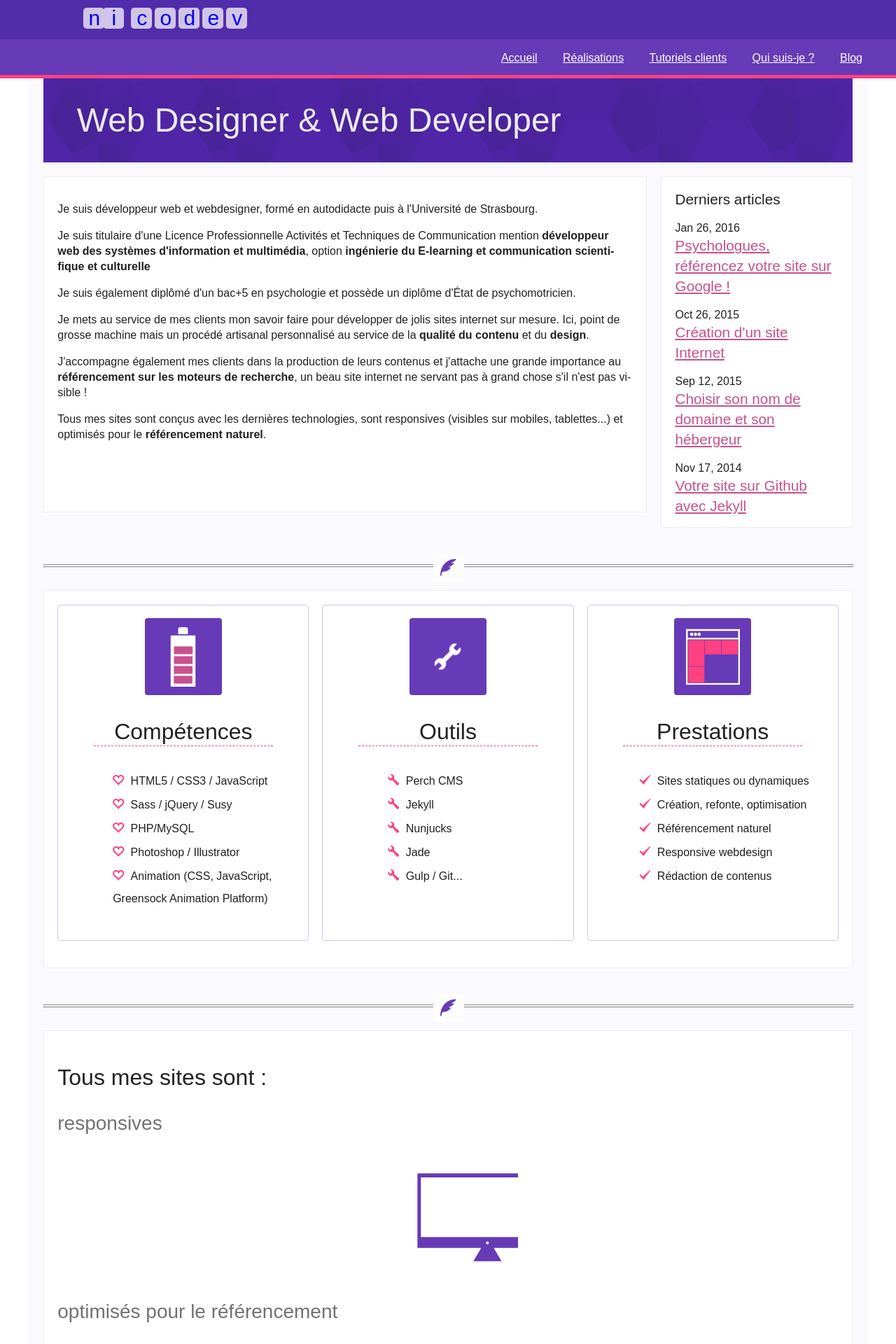
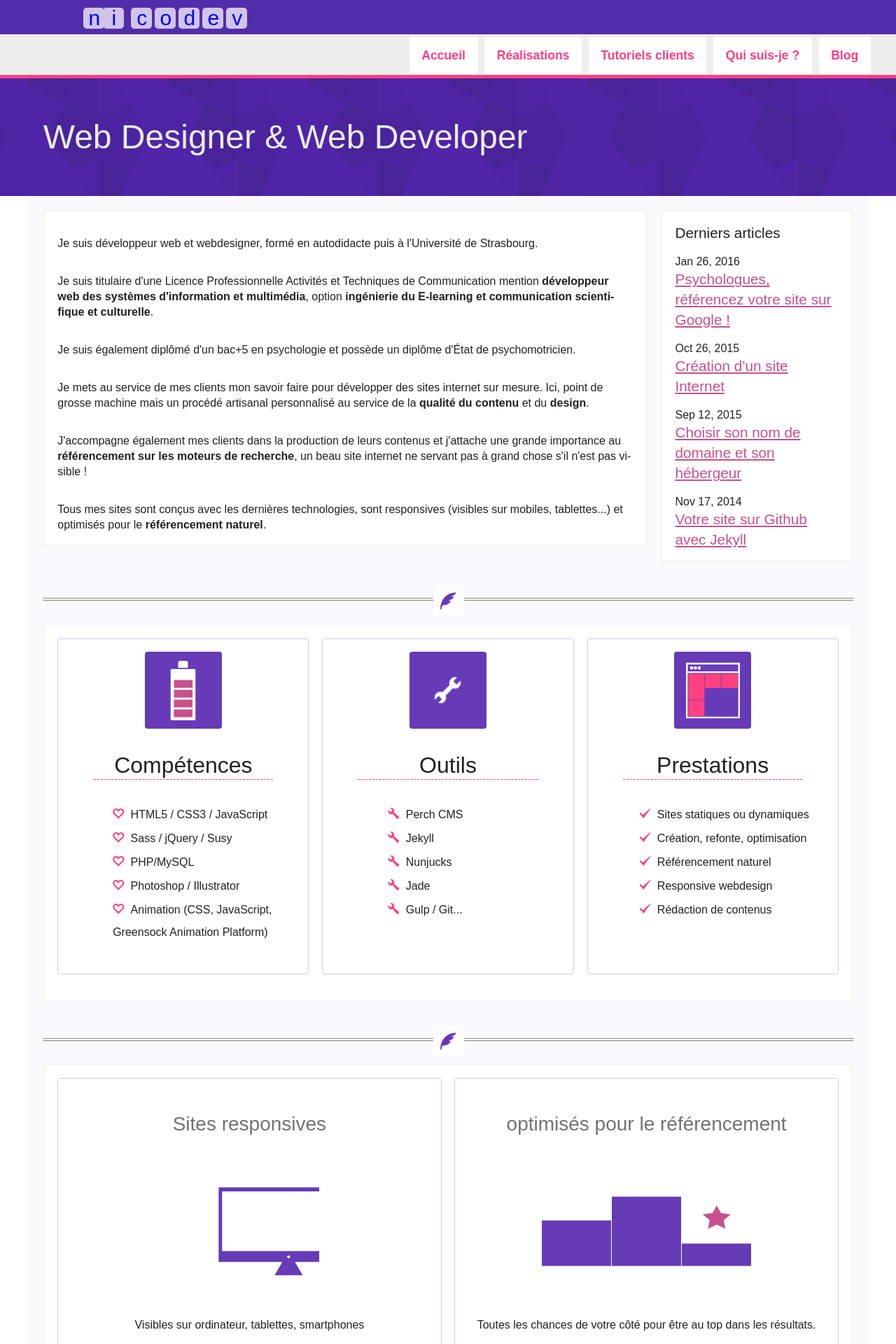
Before and after one commit to nicodev3/nicodev3.github.io, a Jekyll site: the page built from index.html, in a window 1280 px wide. Shown: the top 1920 px of the page at 70% size. Built offline with Jekyll 4.4.1, drawn with Linux system fonts in a browser that asks for light colours; nearby versions of some CDN libraries; some of the changed text lies outside the part shown.

Commit message:
change menu

```diff
--- a/_includes/footer.html
+++ b/_includes/footer.html
@@ -1,18 +1,16 @@
 <footer class="site-footer" role="contentinfo">
 	<div class="footer-container">
 		<ul class="contact-list">
-			<li>{{ site.title }}</li>
-			<li><a href="mailto:{{ site.email }}">{{ site.email }}</a></li>
+			<li>
+				<svg class="icon icon-mail"><use xlink:href="#icon-mail"></use></svg>
+				<a href="mailto:{{ site.email }}">{{ site.email }}</a>
+			</li>
 		</ul>
 		<ul class="social-media-list">
 			{% if site.github_username %}
 			<li>
 				<a href="https://github.com/{{ site.github_username }}">
-					<span class="icon  icon--github">
-						<svg viewBox="0 0 16 16">
-							<path fill="#fff" d="M7.999,0.431c-4.285,0-7.76,3.474-7.76,7.761 c0,3.428,2.223,6.337,5.307,7.363c0.388,0.071,0.53-0.168,0.53-0.374c0-0.184-0.007-0.672-0.01-1.32 c-2.159,0.469-2.614-1.04-2.614-1.04c-0.353-0.896-0.862-1.135-0.862-1.135c-0.705-0.481,0.053-0.472,0.053-0.472 c0.779,0.055,1.189,0.8,1.189,0.8c0.692,1.186,1.816,0.843,2.258,0.645c0.071-0.502,0.271-0.843,0.493-1.037 C4.86,11.425,3.049,10.76,3.049,7.786c0-0.847,0.302-1.54,0.799-2.082C3.768,5.507,3.501,4.718,3.924,3.65 c0,0,0.652-0.209,2.134,0.796C6.677,4.273,7.34,4.187,8,4.184c0.659,0.003,1.323,0.089,1.943,0.261 c1.482-1.004,2.132-0.796,2.132-0.796c0.423,1.068,0.157,1.857,0.077,2.054c0.497,0.542,0.798,1.235,0.798,2.082 c0,2.981-1.814,3.637-3.543,3.829c0.279,0.24,0.527,0.713,0.527,1.437c0,1.037-0.01,1.874-0.01,2.129 c0,0.208,0.14,0.449,0.534,0.373c3.081-1.028,5.302-3.935,5.302-7.362C15.76,3.906,12.285,0.431,7.999,0.431z"/>
-						</svg>
-					</span>
+					<svg class="icon icon-github"><use xlink:href="#icon-github"></use></svg>
 					<span class="username">{{ site.github_username }}</span>
 				</a>
 			</li>
@@ -20,13 +18,7 @@
 			{% if site.twitter_username %}
 			<li>
 				<a href="https://twitter.com/{{ site.twitter_username }}">
-					<span class="icon  icon--twitter">
-						<svg viewBox="0 0 16 16">
-							<path fill="#fff" d="M15.969,3.058c-0.586,0.26-1.217,0.436-1.878,0.515c0.675-0.405,1.194-1.045,1.438-1.809
-                    c-0.632,0.375-1.332,0.647-2.076,0.793c-0.596-0.636-1.446-1.033-2.387-1.033c-1.806,0-3.27,1.464-3.27,3.27 c0,0.256,0.029,0.506,0.085,0.745C5.163,5.404,2.753,4.102,1.14,2.124C0.859,2.607,0.698,3.168,0.698,3.767 c0,1.134,0.577,2.135,1.455,2.722C1.616,6.472,1.112,6.325,0.671,6.08c0,0.014,0,0.027,0,0.041c0,1.584,1.127,2.906,2.623,3.206 C3.02,9.402,2.731,9.442,2.433,9.442c-0.211,0-0.416-0.021-0.615-0.059c0.416,1.299,1.624,2.245,3.055,2.271 c-1.119,0.877-2.529,1.4-4.061,1.4c-0.264,0-0.524-0.015-0.78-0.046c1.447,0.928,3.166,1.469,5.013,1.469 c6.015,0,9.304-4.983,9.304-9.304c0-0.142-0.003-0.283-0.009-0.423C14.976,4.29,15.531,3.714,15.969,3.058z"/>
-						</svg>
-					</span>
-
+					<svg class="icon icon-github"><use xlink:href="#icon-twitter"></use></svg>
 					<span class="username">{{ site.twitter_username }}</span>
 				</a>
 			</li>
--- a/_includes/head.html
+++ b/_includes/head.html
@@ -26,7 +26,19 @@
     <defs>
         <symbol id="icon-search" viewBox="0 0 16 16">
             <title>search</title>
-            <path class="path1" d="M16 13.5l-4.695-4.695c0.444-0.837 0.695-1.792 0.695-2.805 0-3.314-2.686-6-6-6s-6 2.686-6 6 2.686 6 6 6c1.013 0 1.968-0.252 2.805-0.695l4.695 4.695 2.5-2.5zM2 6c0-2.209 1.791-4 4-4s4 1.791 4 4-1.791 4-4 4-4-1.791-4-4z"></path>
+            <path d="M16 13.5l-4.695-4.695c0.444-0.837 0.695-1.792 0.695-2.805 0-3.314-2.686-6-6-6s-6 2.686-6 6 2.686 6 6 6c1.013 0 1.968-0.252 2.805-0.695l4.695 4.695 2.5-2.5zM2 6c0-2.209 1.791-4 4-4s4 1.791 4 4-1.791 4-4 4-4-1.791-4-4z"></path>
+        </symbol>
+        <symbol id="icon-github" viewBox="0 0 16 16">
+            <title>github</title>
+            <path d="M8 0.198c-4.418 0-8 3.582-8 8 0 3.535 2.292 6.533 5.471 7.591 0.4 0.074 0.547-0.174 0.547-0.385 0-0.191-0.008-0.821-0.011-1.489-2.226 0.484-2.695-0.944-2.695-0.944-0.364-0.925-0.888-1.171-0.888-1.171-0.726-0.497 0.055-0.486 0.055-0.486 0.803 0.056 1.226 0.824 1.226 0.824 0.714 1.223 1.872 0.869 2.328 0.665 0.072-0.517 0.279-0.87 0.508-1.070-1.777-0.202-3.645-0.888-3.645-3.954 0-0.873 0.313-1.587 0.824-2.147-0.083-0.202-0.357-1.015 0.077-2.117 0 0 0.672-0.215 2.201 0.82 0.638-0.177 1.322-0.266 2.002-0.269 0.68 0.003 1.365 0.092 2.004 0.269 1.527-1.035 2.198-0.82 2.198-0.82 0.435 1.102 0.162 1.916 0.079 2.117 0.513 0.56 0.823 1.274 0.823 2.147 0 3.073-1.872 3.749-3.653 3.947 0.287 0.248 0.543 0.735 0.543 1.481 0 1.070-0.009 1.932-0.009 2.195 0 0.213 0.144 0.462 0.55 0.384 3.177-1.059 5.466-4.057 5.466-7.59 0-4.418-3.582-8-8-8z"></path>
+        </symbol>
+        <symbol id="icon-twitter" viewBox="0 0 16 16">
+            <title>twitter</title>
+            <path class="path1" d="M16 3.538c-0.588 0.263-1.222 0.438-1.884 0.516 0.678-0.406 1.197-1.050 1.444-1.816-0.634 0.375-1.338 0.65-2.084 0.797-0.6-0.638-1.453-1.034-2.397-1.034-1.813 0-3.281 1.469-3.281 3.281 0 0.256 0.028 0.506 0.084 0.747-2.728-0.138-5.147-1.444-6.766-3.431-0.281 0.484-0.444 1.050-0.444 1.65 0 1.138 0.578 2.144 1.459 2.731-0.538-0.016-1.044-0.166-1.488-0.409 0 0.013 0 0.028 0 0.041 0 1.591 1.131 2.919 2.634 3.219-0.275 0.075-0.566 0.116-0.866 0.116-0.212 0-0.416-0.022-0.619-0.059 0.419 1.303 1.631 2.253 3.066 2.281-1.125 0.881-2.538 1.406-4.078 1.406-0.266 0-0.525-0.016-0.784-0.047 1.456 0.934 3.181 1.475 5.034 1.475 6.037 0 9.341-5.003 9.341-9.341 0-0.144-0.003-0.284-0.009-0.425 0.641-0.459 1.197-1.038 1.637-1.697z"></path>
+        </symbol>
+        <symbol id="icon-mail" viewBox="0 0 16 16">
+            <title>mail</title>
+            <path class="path1" d="M7 11l6.151 2.195 2.849-12.459zM5 10.311l11-9.575-16 7.913zM7 12.062v3.938l2.902-2.902z"></path>
         </symbol>
     </defs>
 </svg>
--- a/_scss/components/_icons.scss
+++ b/_scss/components/_icons.scss
@@ -5,3 +5,9 @@
   transform: scale(0.4);
   transition: all .3s ease-in;
 }
+
+.icon {
+  width: 1em;
+  height: 1em;
+  fill: #fff;
+}
--- a/index.html
+++ b/index.html
@@ -5,14 +5,14 @@
 h1: Web Designer & Web Developer
 ---
 
-    <article class="content-left">
+    <article class="content-left has-flex--center">
         <p>Je suis développeur web et webdesigner, formé en autodidacte puis à l'Université de Strasbourg.</p>
         <p>Je suis titulaire d'une Licence Professionnelle Activités et Techniques de Communication mention<strong>
             développeur web des systèmes d'information et multimédia</strong>, option
-            <strong>ingénierie du E-learning et communication scientifique et culturelle</strong></p>
+            <strong>ingénierie du E-learning et communication scientifique et culturelle</strong>.</p>
         <p>Je suis également diplômé d'un bac+5 en psychologie et possède un diplôme d'&Eacute;tat de
             psychomotricien.</p>
-        <p>Je mets au service de mes clients mon savoir faire pour développer de jolis sites internet sur mesure. Ici,
+        <p>Je mets au service de mes clients mon savoir faire pour développer des sites internet sur mesure. Ici,
             point de grosse machine mais un procédé artisanal personnalisé au service de la
             <strong>qualité du contenu</strong> et du <strong>design</strong>.</p>
         <p>J'accompagne également mes clients dans la production de leurs contenus et j'attache une grande importance au
@@ -119,10 +119,9 @@
 </section>
 <hr class="hr-icon">
 <section class="content-fullpage conteneur-qualites-sites">
-    <h2>Tous mes sites sont&nbsp;:</h2>
-    <div class="gallery-container">
-        <div class="susy-gallery-6">
-            <h3 id="responsives">responsives</h3>
+    <div class="gallery">
+        <div class="gallery__item--2 qualite-site">
+            <h3 id="responsives">Sites responsives</h3>
             <svg id="responsive_svg" data-name="Calque 1" xmlns="http://www.w3.org/2000/svg" width="284" height="178"
                  viewBox="0 0 284 178">
                 <path id="responsive_desktop"
@@ -135,8 +134,9 @@
                       d="M39.4,0H0.23C0.08,0,0,.22,0,0.8V77.67A2.27,2.27,0,0,0,.23,79H39.4a1.87,1.87,0,0,0,.6-1.33V0.8A0.76,0.76,0,0,0,39.4,0ZM20.46,75a1,1,0,1,1,1-1A1,1,0,0,1,20.46,75ZM39,67H1V4H39V67Z"
                       fill="#673ab7"/>
             </svg>
+            <p>Visibles sur ordinateur, tablettes, smartphones</p>
         </div>
-        <div class="susy-gallery-6">
+        <div class="gallery__item--2 qualite-site">
             <h3>optimisés pour le référencement</h3>
             <svg id="podium-svg" data-name="Calque 1" xmlns="http://www.w3.org/2000/svg" width="301" height="178"
                  viewBox="0 0 301 101"><title>podium</title>
@@ -147,8 +147,9 @@
                          points="250.87 13.68 257.06 24.55 270.9 26.3 260.88 34.76 263.25 46.71 250.87 41.07 238.49 46.71 240.85 34.76 230.83 26.3 244.68 24.55 250.87 13.68"
                          style="fill:#c8518d"/>
             </svg>
+            <p>Toutes les chances de votre côté pour être au top dans les résultats.</p>
         </div>
-        <div class="susy-gallery-6">
+        <div class="gallery__item--2 qualite-site">
             <h3>faits maison</h3>
             <svg id="ciseaux-svg" data-name="Calque 1" xmlns="http://www.w3.org/2000/svg" width="86.46" height="62.39"
                  viewBox="0 0 86.46 62.39">
@@ -160,9 +161,9 @@
                       d="M35.63,38.88c2-5.73,3.15-15-4.88-19C19.26,14,7.47,30.65,7.47,30.65L90.44,74a1.36,1.36,0,0,0,2-1.2V71Zm-4-1L14.54,28.71s8.15-9.93,15.17-5.88S31.6,37.85,31.6,37.85Z"
                       transform="translate(-6 -18.61)" style="fill: #c7528c"/>
             </svg>
-
+            <p>Chaque site est codé entièrement par mes soins.</p>
         </div>
-        <div class="susy-gallery-6">
+        <div class="gallery__item--2 qualite-site">
             <h3>performants</h3>
             <svg id="Calque_1" data-name="Calque 1" xmlns="http://www.w3.org/2000/svg" width="100" height="100"
                  viewBox="0 0 100 100"><title>noun_331513</title>
@@ -177,6 +178,7 @@
                 <line id="speedometer" x1="50" y1="50" x2="66.72" y2="24.19"
                       style="stroke:#5b5b5b;stroke-linecap:round;stroke-miterlimit:10;stroke-width:3px"/>
             </svg>
+            <p>Sites codés avec les standards de performance acutels.</p>
         </div>
     </div>
 </section>
```
Also changed, not shown: _scss/base/_base.scss (+2 -10 lines), _scss/base/_typo.scss (+5 -3 lines), _scss/layout/_layout.scss (+21 -0 lines), _scss/partials/_articles.scss (+12 -0 lines), _scss/partials/_footer.scss (+12 -2 lines), _scss/partials/_navigation.scss (+10 -8 lines), css/main.css.
